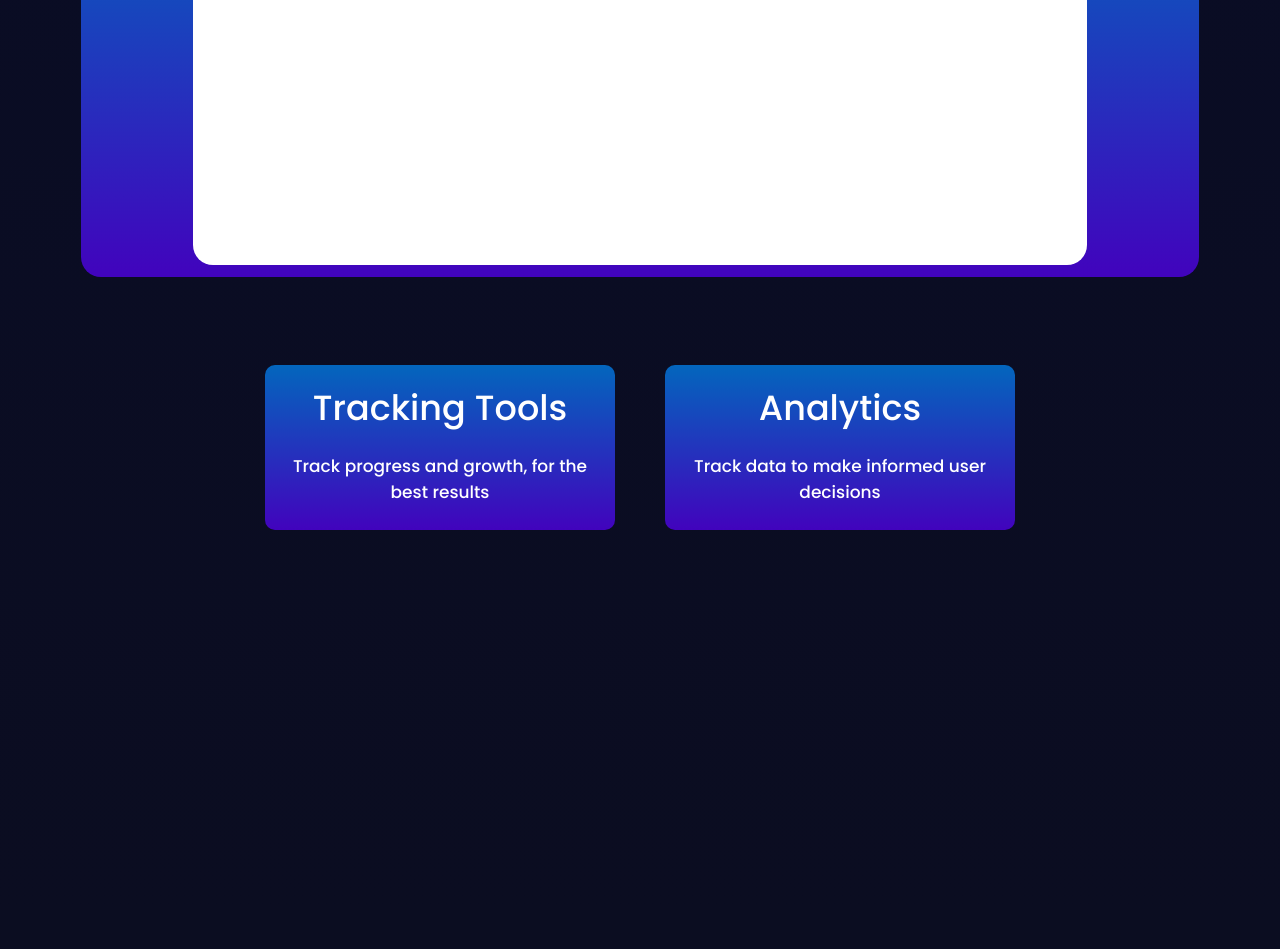
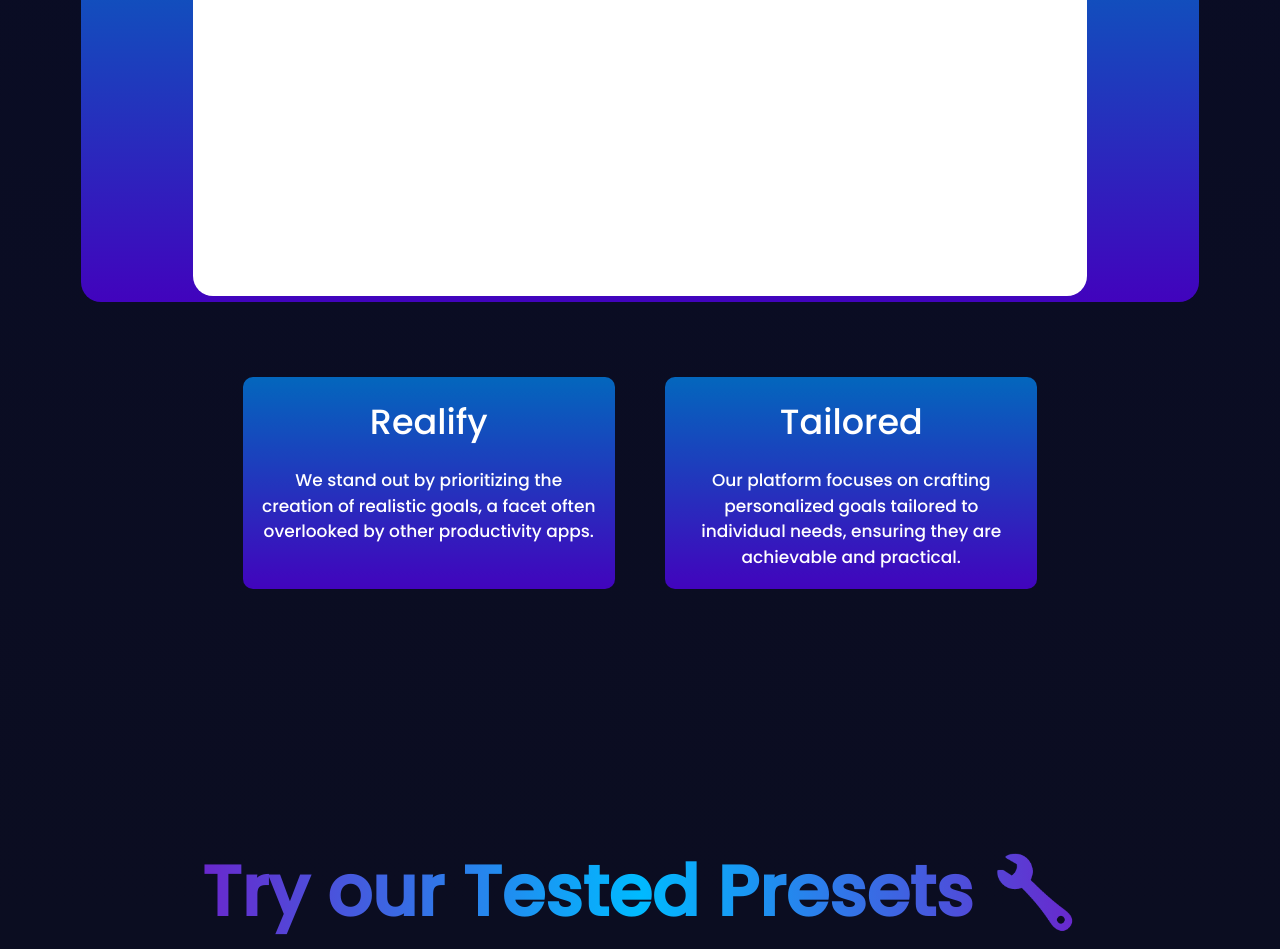
Before and after one commit to AdminForIinRange/AIgoals, a React (Vite) app: page / in a window 1280 px wide. Shown: the part 3917-4866 px from the top of the page. Built offline with nearby package versions, Linux system fonts and the light colour scheme.

Commit message:
sorry if the commits msg is bad, i am just testing things and playing around but moving forward ill take this project serrouis - Made minor chnages: -fixed responsive issues -Added  "Try our Tested Presets" section

```diff
--- a/src/pages/Home/Home.jsx
+++ b/src/pages/Home/Home.jsx
@@ -325,9 +325,9 @@ export default function Home() {
             h={"500px"}
             borderRadius={"20px"}
           >
-            <HStack justify={"center"} align={"center"} w={"100%"} h={"100%"}>
+            <HStack justify={"center"} align={"end"} w={"100%"} h={"100%"}>
               <Box
-                borderRadius={"20px"}
+                borderTopRadius={"10px"}
                 bgColor={"white"}
                 justifyContent={"center"}
                 w={"80%"}
@@ -350,9 +350,9 @@ export default function Home() {
             h={"500px"}
             borderRadius={"20px"}
           >
-            <HStack justify={"center"} align={"center"} w={"100%"} h={"100%"}>
+            <HStack justify={"center"} align={"end"} w={"100%"} h={"100%"}>
               <Box
-                borderRadius={"20px"}
+                borderTopRadius={"10px"}
                 bgColor={"white"}
                 justifyContent={"center"}
                 w={"80%"}
@@ -385,7 +385,7 @@ export default function Home() {
           </Card>
         </HStack>
 
-        <HStack justify={"center"} mt={"250px"}>
+        <HStack justify={"center"} mt={"275px"} align={"start"} h={"500px"}>
           <Box
             className="animate__animated animate__fadeIn  animate__fadeInUp "
             mt={"2%"}
@@ -395,8 +395,10 @@ export default function Home() {
             bgGradient="linear-gradient(0deg, rgba(89,0,255,0.7) 0%, rgba(0,141,255,0.7) 100%)"
           >
             <HStack
+              w={"100%"}
+              h={"100%"}
               justify={"center"}
-              align={"end"}
+              align={"center"}
               className="animate__animated animate__fadeIn  animate__fadeInUp "
             >
               <Box
@@ -407,7 +409,76 @@ export default function Home() {
                 mt={"-10%"}
               ></Box>
             </HStack>
+          </Box>
+        </HStack>
         <HStack
+          flexWrap={"wrap"}
+          justify={"center"}
+          rowGap={"50px"}
+          gap={"50px"}
+          align={"start"}
+        >
+          <Box
+            bgGradient="linear-gradient(0deg, rgba(89,0,255,0.7) 0%, rgba(0,141,255,0.7) 100%)"
+            minW={"350px"}
+            w={"30%"}
+            h={"100%"}
+            borderRadius={"10px"}
+            p={"1.5%"}
+          >
+            <Text color={"white"} fontWeight={500} fontSize={"35px"}>
+              Realify
+            </Text>
+            <Text color={"white"} fontSize={"17px"} mt={"20px"}>
+              We stand out by prioritizing the creation of realistic goals, a
+              facet often overlooked by other productivity apps.
+              <br />
+              <br />
+            </Text>
+          </Box>
+
+          <Box
+            bgGradient="linear-gradient(0deg, rgba(89,0,255,0.7) 0%, rgba(0,141,255,0.7) 100%)"
+            minW={"350px"}
+            w={"30%"}
+            h={"100%"}
+            borderRadius={"10px"}
+            p={"1.5%"}
+          >
+            <Text color={"white"} fontWeight={500} fontSize={"35px"}>
+              Tailored
+            </Text>
+            <Text color={"white"} fontSize={"17px"} mt={"20px"}>
+              Our platform focuses on crafting personalized goals tailored to
+              individual needs, ensuring they are achievable and practical.
+            </Text>
+          </Box>
+        </HStack>
+
+        <VStack justify={"center"} align={"center"} mt={"250px"}>
+          <VStack align={"left"}>
+            <Text
+              className="animate__animated animate__fadeIn  animate__fadeInUp "
+              color={"white"}
+              fontSize={"70px"}
+              fontWeight={"bold"}
+              bgGradient="linear(to-r, #8205C1, rgba(0,186,255), #8205C1)"
+              bgClip="text"
+            >
+              Try our Tested Presets 🔧
+            </Text>
+            <Text
+              className="animate__animated animate__fadeIn  animate__fadeInUp "
+              color={"white"}
+              fontSize={"25px"}
+            >
+              Discover efficiency at your fingertips with our meticulously crafted and tested presets.
+
+            </Text>
+          </VStack>
+
+          <HStack
+          cursor={"pointer"}
             flexWrap={"wrap"}
             justify={"center"}
             rowGap={"50px"}
@@ -416,38 +487,168 @@ export default function Home() {
             mt={"100px"}
           >
             <Box
-                bgGradient="linear-gradient(0deg, rgba(89,0,255,0.7) 0%, rgba(0,141,255,0.7) 100%)"
+             boxShadow={"0 0 10px 1px #B64145"}
+             transition="transform, 0.3s ease-in-out, boxShadow 1s ease-in-out"
+             _hover={{
+               transform: "scale(1.03)",
+               boxShadow: "0 0 150px 1px #B64145",
+             }}
+              bgGradient="linear-gradient(0deg, rgba(255,0,129,0.7) 0%, rgba(255,245,0,0.7) 100%)"
               minW={"350px"}
-                w={"30%"}
-                h={"165px"}
+              w={"20%"}
+              h={"400px"}
               borderRadius={"10px"}
               p={"1.5%"}
             >
-                <Text color={"white"} fontWeight={500} fontSize={"35px"}>
-                  Tracking Tools
+              <Text
+                color={"white"}
+                textAlign={"left"}
+                fontWeight={500}
+                fontSize={"35px"}
+              >
+                Frontend developer
               </Text>
-                <Text color={"white"} fontSize={"17px"} mt={"20px"}>
-                  Track progress and growth, for the best results
+              <HStack h={"70%"} justify={"left"} align={"end"} w={"100%"}>
+                <Text
+                  color={"white"}
+                  textAlign={"left"}
+                  fontSize={"17px"}
+                  mt={"20px"}
+                >
+                  Length: 4 month <br />
+                  Difficutly: hard <br />
+                  Customizable
                 </Text>
+              </HStack>
             </Box>
 
             <Box
+             boxShadow={"0 0 10px 1px #2531BD"}
+             transition="transform, 0.3s ease-in-out, boxShadow 1s ease-in-out"
+             _hover={{
+               transform: "scale(1.03)",
+               boxShadow: "0 0 150px 1px #2531BD",
+             }}
               bgGradient="linear-gradient(0deg, rgba(89,0,255,0.7) 0%, rgba(0,141,255,0.7) 100%)"
               minW={"350px"}
-                w={"30%"}
-                h={"165px"}
+              w={"20%"}
+              h={"400px"}
               borderRadius={"10px"}
               p={"1.5%"}
             >
-                <Text color={"white"} fontWeight={500} fontSize={"35px"}>
-                  Analytics
+              <Text
+                color={"white"}
+                textAlign={"left"}
+                fontWeight={500}
+                fontSize={"35px"}
+              >
+                Able to Run a marathon
               </Text>
-                <Text color={"white"} fontSize={"17px"} mt={"20px"}>
-                  Track data to make informed user decisions
+              <HStack h={"70%"} justify={"left"} align={"end"} w={"100%"}>
+                <Text
+                  color={"white"}
+                  textAlign={"left"}
+                  fontSize={"17px"}
+                  mt={"20px"}
+                >
+                  Length: 3 month <br />
+                  Difficutly: hard <br />
+                  Customizable
                 </Text>
+              </HStack>
+            </Box>
+            <Box
+             boxShadow={"0 0 10px 1px #0A9D69"}
+             transition="transform, 0.3s ease-in-out, boxShadow 1s ease-in-out"
+             _hover={{
+               transform: "scale(1.03)",
+               boxShadow: "0 0 150px 1px #0A9D69",
+             }}
+
+              bgGradient="linear-gradient(0deg, rgba(0,186,255,0.7) 0%, rgba(20,255,0,0.7) 100%) "
+              minW={"350px"}
+              w={"20%"}
+              h={"400px"}
+              borderRadius={"10px"}
+              p={"1.5%"}
+            >
+              <Text
+                color={"white"}
+                textAlign={"left"}
+                fontWeight={500}
+                fontSize={"35px"}
+              >
+                Start a side business
+              </Text>
+              <HStack h={"70%"} justify={"left"} align={"end"} w={"100%"}>
+                <Text
+                  color={"white"}
+                  textAlign={"left"}
+                  fontSize={"17px"}
+                  mt={"20px"}
+                >
+                  Length: 3 month <br />
+                  Difficutly: hard <br />
+                  Customizable
+                </Text>
+              </HStack>
             </Box>
           </HStack>
+        </VStack>
+        <Box position='relative' padding='100' >
+  <Divider />
+  <AbsoluteCenter fontSize={"20px"} bg='white' borderRadius={"15px"} px='10'>
+    Or
+  </AbsoluteCenter>
 </Box>
+
+<HStack className="animate__animated animate__fadeInUp "
+              align={"center"}
+              justify={"center"}
+               >
+            <VStack
+
+
+            >
+              <InputGroup
+                w={{
+                  base: "100%",
+                  xsm: "100%",
+                  ssm: "100%",
+                  sm: "120%",
+                  md: "170%",
+                  lg: "200%",
+                  xl: "200%",
+                  xxl: "200%",
+                  xxxl: "200%",
+                }}
+                h={"60px"}
+                size={"lg"}
+                variant="filled"
+                borderRadius={"20px"}
+                bgColor={"#F5F5F5"}
+              >
+                <Input
+                  borderWidth={"0px"}
+                  h={"100%"}
+                  fontSize={"20px"}
+                  placeholder="I want to be a frontend developer within 4 Months"
+                />
+                <InputRightAddon h={"100%"}>
+                  <Button colorScheme="purple" w={"100%"}>
+                    <FaRunning size={"30px"} />
+                  </Button>
+                </InputRightAddon>
+              </InputGroup>
+              <Button
+                className="animate__animated animate__fadeInUp "
+                colorScheme="purple"
+                mt={"10px"}
+                w={"50%"}
+              >
+                Get Started
+              </Button>
+            </VStack>
           </HStack>
       </Box>
     </>
--- a/src/pages/Home/Pagetwo.jsx
+++ b/src/pages/Home/Pagetwo.jsx
@@ -175,7 +175,7 @@ export default function Pagetwo() {
       </VStack>
 
       <VStack>
-        <Box w={"80%"} h={"1200px"} p={"2%"}>
+        <Box  w={"80%"} h={"1200px"} p={"2%"}>
           <Text
             className="animate__animated animate__fadeIn  animate__fadeInUp "
             color={"white"}
```
Lines whose indentation alone changed are shown as unchanged.
